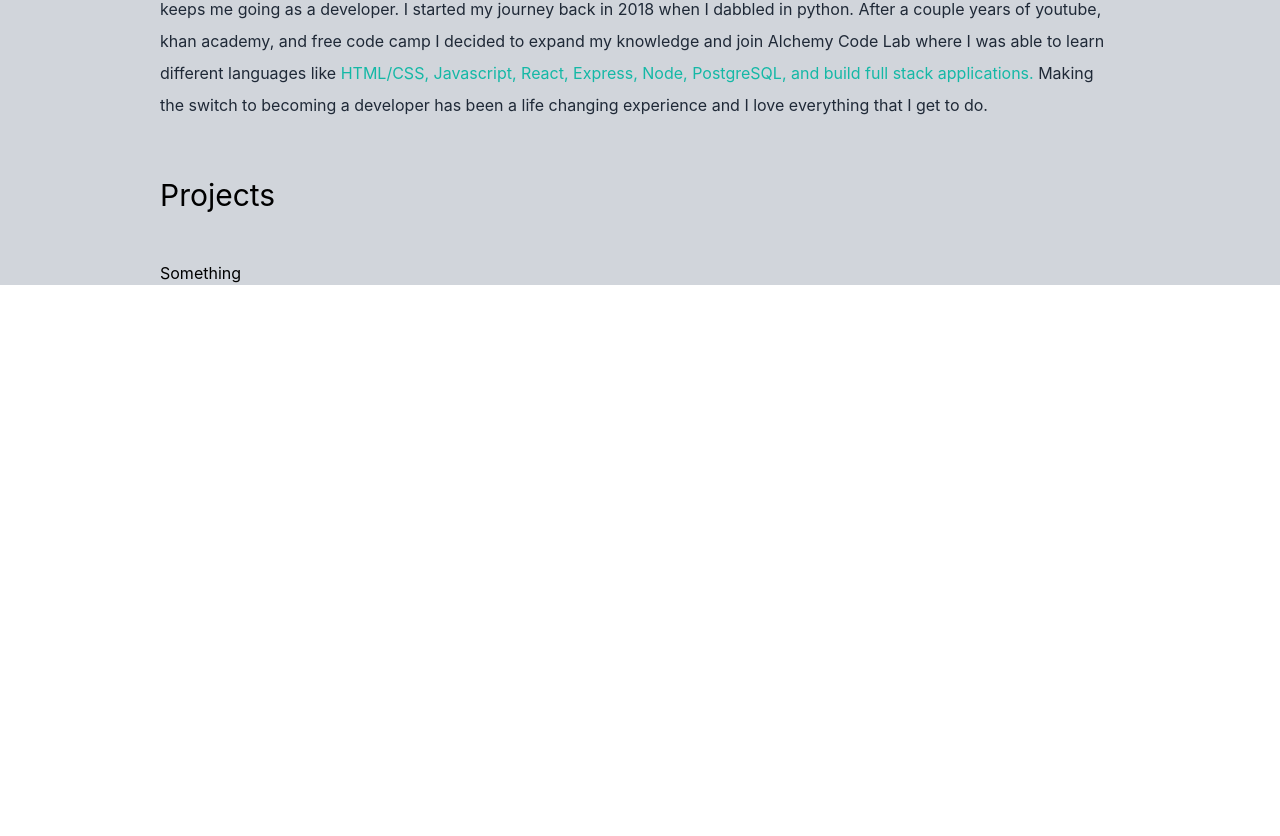
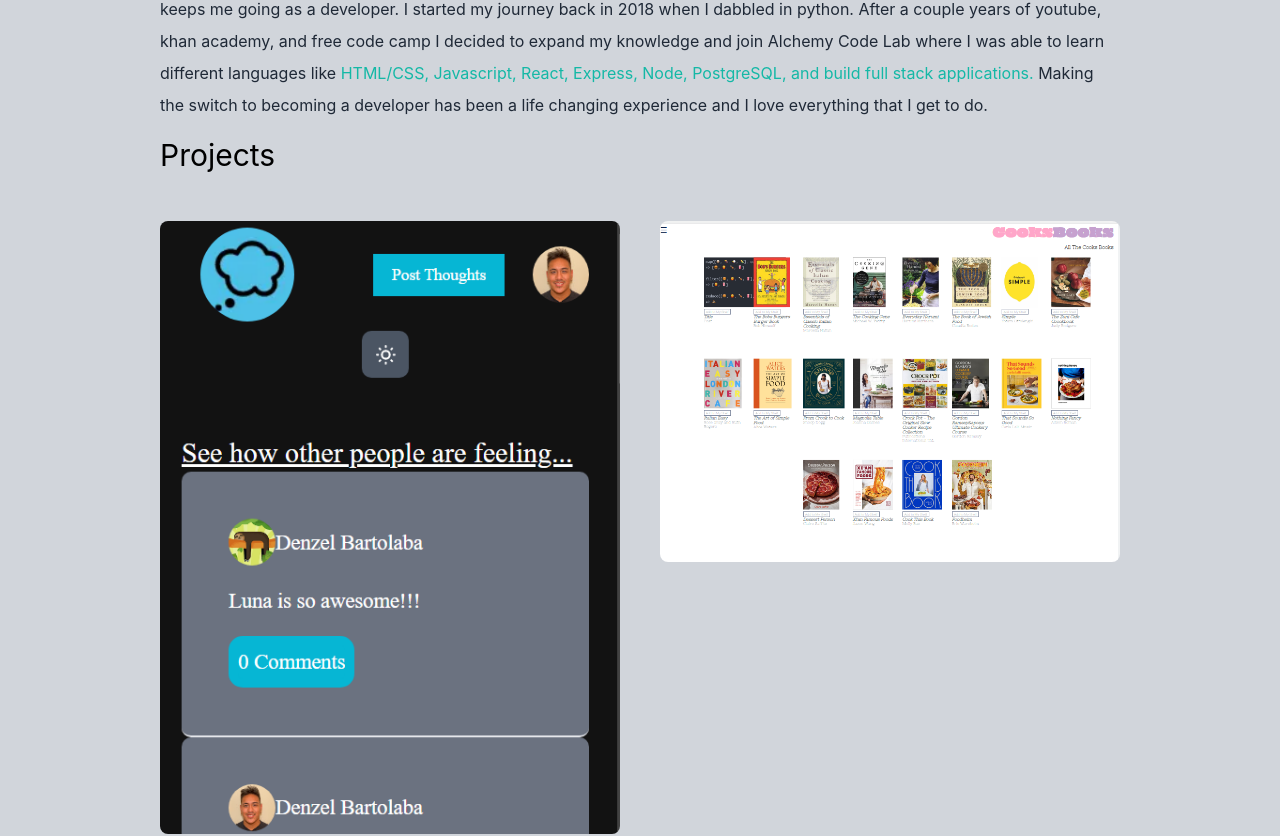
Before and after one commit to xDenzelB/denzel-portfolio, a Next.js app: page / in a window 1280 px wide. Shown: the part 1419-2255 px from the top of the page. Before the commit the page ends 1704 px from the top, so only its background shows below. Built offline with nearby package versions, Linux system fonts and the light colour scheme.

Commit message:
adding in projects

```diff
--- a/pages/index.js
+++ b/pages/index.js
@@ -34,8 +34,8 @@ export default function Home() {
             <h1 className='text-xl'>
               <Image className=' w-40 rounded-full' src={Dark} />
             </h1>
-            <h2 className='py-20 cursor-pointer' onClick={executeScroll}>About</h2>
-            <h2 className='py-20 cursor-pointer' onClick={executeScroll}>Projects</h2>
+            <h2 className='py-20 cursor-pointer' href='about' onClick={executeScroll}>About</h2>
+            <h2 className='py-20 cursor-pointer' href='projects' onClick={executeScroll}>Projects</h2>
             <h2 className='py-20 cursor-pointer' onClick={executeScroll}>Contact</h2>
             <ul className='flex items-center'>
               <li>
@@ -65,7 +65,7 @@ export default function Home() {
             </div>
           </div>
         </section>
-        <section ref={myRef}>
+        <section id='about' ref={myRef}>
           <div>
             <h3 className='text-3xl py-1 dark:text-gray-200'>About Me</h3>
             <p className='text-md py-2 leading-8 text-gray-800 dark:text-white'>
@@ -80,14 +80,18 @@ export default function Home() {
             </p>
 
           </div>
-          <section ref={myRef}>
-            <div className='flex flex-col gap-10 py-10 lg:flex-row lg:flex-wrap'>
-              <h1 className='text-3xl py-2 dark:text-white'>Projects</h1>
+          <h1 className='text-3xl py-2 dark:text-white'>Projects</h1>
+          <div id='projects' className='flex flex-col gap-10 py-10 lg:flex-row lg:flex-wrap'>
+            <div className='basis-1/3 flex-1'>
+              <Image className='rounded-lg object-cover w-32 h-32' layout='responsive' src={Thoughts} />
             </div>
-            <div>
-              Something
+            <div className='basis-1/3 flex-1'>
+              <Image className='rounded-lg object-scale-down w-32 h-32' layout='responsive' src={Cooks} />
             </div>
-          </section>
+            <div className='basis-1/3 flex-1'>
+              <Image className='rounded-lg  object-cover w-32 h-32' layout='responsive' src={CLIC} />
+            </div>
+          </div>
         </section>
       </main>
 
```
Also changed, not shown: public/CLIC.png.
